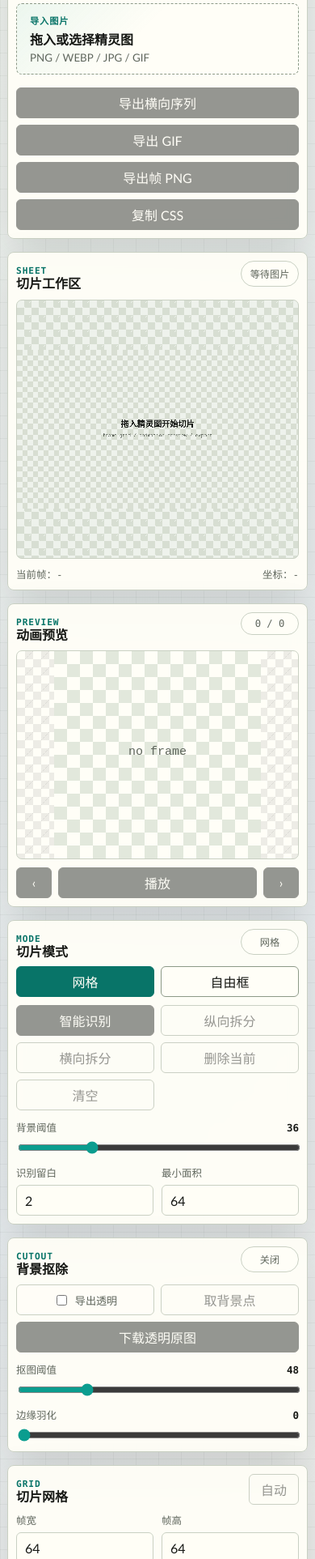
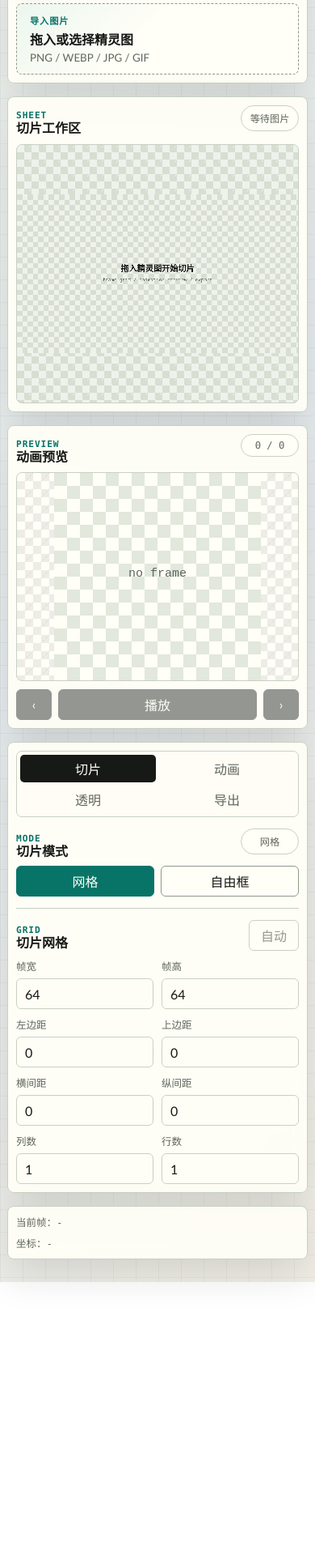
Before and after one commit to leecus/mirkwood-sprite-forge, a website: page index.html in a window 390 px wide. Shown: the part 75-2000 px from the top of the page at 81% size. After the commit the page ends 1658 px from the top, so only its background shows below. Drawn offline with Linux system fonts and the light colour scheme.

Commit message:
Refine editor layout and add favicon

```diff
--- a/app.js
+++ b/app.js
@@ -36,6 +36,10 @@ const els = {
   downloadCutoutBtn: $("#downloadCutoutBtn"),
   matteStatus: $("#matteStatus"),
   sliceModeStatus: $("#sliceModeStatus"),
+  gridSliceControls: $("#gridSliceControls"),
+  freeSliceControls: $("#freeSliceControls"),
+  tabButtons: document.querySelectorAll("[data-tab-target]"),
+  tabPanels: document.querySelectorAll(".tab-panel"),
   sensitivityValue: $("#sensitivityValue"),
   matteThresholdValue: $("#matteThresholdValue"),
   matteFeatherValue: $("#matteFeatherValue"),
@@ -202,6 +206,8 @@ function syncControls() {
   els.sliceModeStatus.textContent = state.sliceMode === "grid" ? "网格" : "自由框";
   els.sheetCanvas.classList.toggle("is-free-mode", state.sliceMode === "free");
   els.sheetCanvas.classList.toggle("is-sampling", state.sampleMatte);
+  els.gridSliceControls.classList.toggle("is-hidden", state.sliceMode !== "grid");
+  els.freeSliceControls.classList.toggle("is-hidden", state.sliceMode !== "free");
   document.querySelectorAll("#gridControls input").forEach((input) => {
     input.disabled = state.sliceMode !== "grid";
   });
@@ -1423,6 +1429,20 @@ function clearFreeFrames() {
   resetRange();
 }
 
+function showInspectorTab(tabId) {
+  els.tabButtons.forEach((button) => {
+    const isActive = button.dataset.tabTarget === tabId;
+    button.classList.toggle("is-active", isActive);
+    button.setAttribute("aria-selected", String(isActive));
+  });
+
+  els.tabPanels.forEach((panel) => {
+    const isActive = panel.id === tabId;
+    panel.classList.toggle("is-active", isActive);
+    panel.hidden = !isActive;
+  });
+}
+
 function bindEvents() {
   els.fileInput.addEventListener("change", (event) => {
     loadFile(event.target.files[0]);
@@ -1463,6 +1483,9 @@ function bindEvents() {
 
   els.gridModeBtn.addEventListener("click", () => setSliceMode("grid"));
   els.freeModeBtn.addEventListener("click", () => setSliceMode("free"));
+  els.tabButtons.forEach((button) => {
+    button.addEventListener("click", () => showInspectorTab(button.dataset.tabTarget));
+  });
   els.detectSpritesBtn.addEventListener("click", applyDetectedFrames);
   els.splitVerticalBtn.addEventListener("click", () => splitCurrentFrame("vertical"));
   els.splitHorizontalBtn.addEventListener("click", () => splitCurrentFrame("horizontal"));
--- a/index.html
+++ b/index.html
@@ -4,13 +4,14 @@
     <meta charset="utf-8" />
     <meta name="viewport" content="width=device-width, initial-scale=1" />
     <title>Mirkwood Sprite Forge</title>
+    <link rel="icon" href="favicon.svg" type="image/svg+xml" />
     <link rel="stylesheet" href="styles.css" />
   </head>
   <body>
     <div class="app-shell">
       <header class="topbar">
         <div class="brand">
-          <span class="brand-mark" aria-hidden="true"></span>
+          <img class="brand-mark" src="favicon.svg" alt="" aria-hidden="true" />
           <div>
             <h1>Mirkwood Sprite Forge</h1>
             <p>Sprite animation cutter</p>
@@ -23,13 +24,6 @@
           <strong id="fileLabel">拖入或选择精灵图</strong>
           <small id="imageMeta">PNG / WEBP / JPG / GIF</small>
         </label>
-
-        <div class="top-actions">
-          <button id="exportStripBtn" type="button" data-requires-image>导出横向序列</button>
-          <button id="exportGifBtn" type="button" data-requires-image>导出 GIF</button>
-          <button id="exportFramesBtn" type="button" data-requires-image>导出帧 PNG</button>
-          <button id="copyCssBtn" type="button" data-requires-image>复制 CSS</button>
-        </div>
       </header>
 
       <main class="workspace">
@@ -44,11 +38,6 @@
 
           <div class="canvas-shell" id="canvasShell">
             <canvas id="sheetCanvas" width="960" height="540"></canvas>
-          </div>
-
-          <div class="sheet-footer">
-            <div id="currentInfo">当前帧：-</div>
-            <div id="pointerInfo">坐标：-</div>
           </div>
         </section>
 
@@ -73,7 +62,23 @@
             </div>
           </section>
 
-          <section class="control-panel">
+          <section class="control-panel inspector-panel">
+            <div class="inspector-tabs" role="tablist" aria-label="工具面板">
+              <button class="tab-button is-active" type="button" role="tab" aria-selected="true" data-tab-target="sliceTab">
+                切片
+              </button>
+              <button class="tab-button" type="button" role="tab" aria-selected="false" data-tab-target="motionTab">
+                动画
+              </button>
+              <button class="tab-button" type="button" role="tab" aria-selected="false" data-tab-target="cutoutTab">
+                透明
+              </button>
+              <button class="tab-button" type="button" role="tab" aria-selected="false" data-tab-target="exportTab">
+                导出
+              </button>
+            </div>
+
+            <div class="tab-panel is-active" id="sliceTab" role="tabpanel">
               <div class="panel-head compact">
                 <div>
                   <span class="panel-kicker">Mode</span>
@@ -87,59 +92,8 @@
                 <button id="freeModeBtn" type="button" class="segment">自由框</button>
               </div>
 
-            <div class="free-actions">
-              <button id="detectSpritesBtn" type="button" data-requires-image>智能识别</button>
-              <button id="splitVerticalBtn" type="button" class="ghost" data-requires-image>纵向拆分</button>
-              <button id="splitHorizontalBtn" type="button" class="ghost" data-requires-image>横向拆分</button>
-              <button id="deleteFrameBtn" type="button" class="ghost" data-requires-image>删除当前</button>
-              <button id="clearFramesBtn" type="button" class="ghost" data-requires-image>清空</button>
-            </div>
-
-            <label class="range-control">
-              <span>背景阈值 <b id="sensitivityValue">36</b></span>
-              <input id="detectSensitivity" type="range" min="8" max="120" step="1" value="36" />
-            </label>
-
-            <div class="control-grid two compact-grid">
-              <label>
-                <span>识别留白</span>
-                <input id="detectPadding" type="number" min="0" max="64" step="1" value="2" />
-              </label>
-              <label>
-                <span>最小面积</span>
-                <input id="detectMinArea" type="number" min="4" step="1" value="64" />
-              </label>
-            </div>
-          </section>
-
-          <section class="control-panel">
-            <div class="panel-head compact">
-              <div>
-                <span class="panel-kicker">Cutout</span>
-                <h2>背景抠除</h2>
-              </div>
-              <div class="frame-badge" id="matteStatus">关闭</div>
-            </div>
-
-            <div class="cutout-actions">
-              <label class="toggle-row"><input id="removeBackground" type="checkbox" /> 导出透明</label>
-              <button id="sampleMatteBtn" type="button" class="ghost" data-requires-image>取背景点</button>
-              <button id="downloadCutoutBtn" type="button" data-requires-image>下载透明原图</button>
-            </div>
-
-            <label class="range-control">
-              <span>抠图阈值 <b id="matteThresholdValue">48</b></span>
-              <input id="matteThreshold" type="range" min="8" max="180" step="1" value="48" />
-            </label>
-
-            <label class="range-control">
-              <span>边缘羽化 <b id="matteFeatherValue">0</b></span>
-              <input id="matteFeather" type="range" min="0" max="3" step="1" value="0" />
-            </label>
-          </section>
-
-          <section class="control-panel">
-            <div class="panel-head compact">
+              <div class="slice-mode-panel" id="gridSliceControls">
+                <div class="panel-head compact inner-head">
                   <div>
                     <span class="panel-kicker">Grid</span>
                     <h2>切片网格</h2>
@@ -181,9 +135,36 @@
                     <input id="rows" type="number" min="1" step="1" value="1" />
                   </label>
                 </div>
-          </section>
+              </div>
 
-          <section class="control-panel">
+              <div class="slice-mode-panel is-hidden" id="freeSliceControls">
+                <div class="free-actions">
+                  <button id="detectSpritesBtn" type="button" data-requires-image>智能识别</button>
+                  <button id="splitVerticalBtn" type="button" class="ghost" data-requires-image>纵向拆分</button>
+                  <button id="splitHorizontalBtn" type="button" class="ghost" data-requires-image>横向拆分</button>
+                  <button id="deleteFrameBtn" type="button" class="ghost" data-requires-image>删除当前</button>
+                  <button id="clearFramesBtn" type="button" class="ghost" data-requires-image>清空</button>
+                </div>
+
+                <label class="range-control">
+                  <span>背景阈值 <b id="sensitivityValue">36</b></span>
+                  <input id="detectSensitivity" type="range" min="8" max="120" step="1" value="36" />
+                </label>
+
+                <div class="control-grid two compact-grid">
+                  <label>
+                    <span>识别留白</span>
+                    <input id="detectPadding" type="number" min="0" max="64" step="1" value="2" />
+                  </label>
+                  <label>
+                    <span>最小面积</span>
+                    <input id="detectMinArea" type="number" min="4" step="1" value="64" />
+                  </label>
+                </div>
+              </div>
+            </div>
+
+            <div class="tab-panel" id="motionTab" role="tabpanel" hidden>
               <div class="panel-head compact">
                 <div>
                   <span class="panel-kicker">Motion</span>
@@ -219,22 +200,62 @@
                 <label><input id="reverse" type="checkbox" /> 反向</label>
                 <label><input id="pingpong" type="checkbox" /> 往返</label>
               </div>
+            </div>
+
+            <div class="tab-panel" id="cutoutTab" role="tabpanel" hidden>
+              <div class="panel-head compact">
+                <div>
+                  <span class="panel-kicker">Cutout</span>
+                  <h2>背景抠除</h2>
+                </div>
+                <div class="frame-badge" id="matteStatus">关闭</div>
+              </div>
+
+              <div class="cutout-actions">
+                <label class="toggle-row"><input id="removeBackground" type="checkbox" /> 导出透明</label>
+                <button id="sampleMatteBtn" type="button" class="ghost" data-requires-image>取背景点</button>
+                <button id="downloadCutoutBtn" type="button" data-requires-image>下载透明原图</button>
+              </div>
+
+              <label class="range-control">
+                <span>抠图阈值 <b id="matteThresholdValue">48</b></span>
+                <input id="matteThreshold" type="range" min="8" max="180" step="1" value="48" />
+              </label>
+
+              <label class="range-control">
+                <span>边缘羽化 <b id="matteFeatherValue">0</b></span>
+                <input id="matteFeather" type="range" min="0" max="3" step="1" value="0" />
+              </label>
+            </div>
+
+            <div class="tab-panel" id="exportTab" role="tabpanel" hidden>
+              <div class="panel-head compact">
+                <div>
+                  <span class="panel-kicker">Export</span>
+                  <h2>导出资源</h2>
+                </div>
+              </div>
+
+              <div class="export-actions">
+                <button id="exportStripBtn" type="button" data-requires-image>导出横向序列</button>
+                <button id="exportGifBtn" type="button" data-requires-image>导出 GIF</button>
+                <button id="exportFramesBtn" type="button" data-requires-image>导出帧 PNG</button>
+                <button id="downloadFrameBtn" type="button" class="ghost" data-requires-image>下载当前帧</button>
+                <button id="downloadJsonBtn" type="button" class="ghost" data-requires-image>下载 JSON</button>
+                <button id="copyCssBtn" type="button" class="ghost" data-requires-image>复制 CSS</button>
+              </div>
+
+              <textarea id="cssOutput" readonly spellcheck="false"></textarea>
+            </div>
           </section>
         </aside>
       </main>
 
-      <section class="output-panel" aria-label="导出代码">
-        <div class="panel-head compact">
-          <div>
-            <span class="panel-kicker">Export</span>
-            <h2>CSS 动画片段</h2>
+      <section class="timeline-panel" aria-label="帧状态">
+        <div class="timeline-readout">
+          <div id="currentInfo">当前帧：-</div>
+          <div id="pointerInfo">坐标：-</div>
         </div>
-          <div class="output-actions">
-            <button id="downloadJsonBtn" type="button" class="ghost" data-requires-image>下载 JSON</button>
-            <button id="downloadFrameBtn" type="button" class="ghost" data-requires-image>下载当前帧</button>
-          </div>
-        </div>
-        <textarea id="cssOutput" readonly spellcheck="false"></textarea>
       </section>
     </div>
 
--- a/styles.css
+++ b/styles.css
@@ -85,7 +85,8 @@ button.ghost:hover:not(:disabled) {
 .sheet-panel,
 .preview-panel,
 .control-panel,
-.output-panel {
+.output-panel,
+.timeline-panel {
   border: 1px solid var(--line);
   border-radius: 8px;
   background: var(--panel);
@@ -95,7 +96,7 @@ button.ghost:hover:not(:disabled) {
 
 .topbar {
   display: grid;
-  grid-template-columns: minmax(220px, 0.75fr) minmax(280px, 1fr) auto;
+  grid-template-columns: minmax(220px, 0.68fr) minmax(320px, 1fr);
   gap: 16px;
   align-items: stretch;
   padding: 14px;
@@ -112,14 +113,9 @@ button.ghost:hover:not(:disabled) {
   width: 44px;
   height: 44px;
   flex: 0 0 auto;
-  border: 2px solid var(--ink);
-  border-radius: 5px;
-  background:
-    linear-gradient(90deg, var(--hot) 50%, transparent 50%) 0 0 / 50% 50%,
-    linear-gradient(90deg, transparent 50%, var(--accent) 50%) 0 0 / 50% 50%,
-    linear-gradient(var(--gold) 50%, transparent 50%) 0 0 / 50% 50%,
-    var(--paper-strong);
-  box-shadow: inset 0 0 0 5px rgba(23, 25, 22, 0.08);
+  display: block;
+  border-radius: 9px;
+  box-shadow: 0 8px 18px rgba(23, 25, 22, 0.16);
 }
 
 h1,
@@ -196,25 +192,19 @@ h2 {
   color: var(--muted);
 }
 
-.top-actions {
-  display: flex;
-  flex-wrap: wrap;
-  gap: 8px;
-  align-content: center;
-  justify-content: flex-end;
-}
-
 .workspace {
   display: grid;
-  grid-template-columns: minmax(0, 1fr) minmax(330px, 390px);
+  grid-template-columns: minmax(0, 1fr) minmax(350px, 420px);
   gap: 16px;
+  align-items: start;
   margin-top: 16px;
 }
 
 .sheet-panel,
 .preview-panel,
 .control-panel,
-.output-panel {
+.output-panel,
+.timeline-panel {
   padding: 14px;
 }
 
@@ -247,7 +237,7 @@ h2 {
 .canvas-shell {
   position: relative;
   display: grid;
-  min-height: 520px;
+  min-height: clamp(520px, calc(100vh - 252px), 760px);
   overflow: auto;
   place-items: center;
   border: 1px solid var(--line);
@@ -292,11 +282,13 @@ h2 {
   display: grid;
   gap: 16px;
   align-content: start;
+  position: sticky;
+  top: 16px;
 }
 
 .preview-shell {
   display: grid;
-  min-height: 250px;
+  min-height: 220px;
   overflow: auto;
   place-items: center;
   border: 1px solid var(--line);
@@ -329,6 +321,59 @@ h2 {
   padding: 0 10px;
 }
 
+.inspector-panel {
+  display: grid;
+  gap: 14px;
+}
+
+.inspector-tabs {
+  display: grid;
+  grid-template-columns: repeat(4, minmax(0, 1fr));
+  gap: 4px;
+  border: 1px solid var(--line);
+  border-radius: 7px;
+  padding: 4px;
+  background: rgba(255, 254, 247, 0.7);
+}
+
+.tab-button {
+  min-height: 34px;
+  border: 0;
+  border-radius: 5px;
+  padding: 0 8px;
+  color: var(--muted);
+  background: transparent;
+}
+
+.tab-button:hover:not(:disabled) {
+  background: rgba(11, 157, 143, 0.1);
+  transform: none;
+}
+
+.tab-button.is-active {
+  color: var(--paper-strong);
+  background: var(--ink);
+}
+
+.tab-panel {
+  min-width: 0;
+}
+
+.tab-panel[hidden],
+.is-hidden {
+  display: none;
+}
+
+.slice-mode-panel {
+  margin-top: 14px;
+  border-top: 1px solid var(--line);
+  padding-top: 14px;
+}
+
+.inner-head {
+  align-items: center;
+}
+
 .mode-switch {
   display: grid;
   grid-template-columns: repeat(2, minmax(0, 1fr));
@@ -349,13 +394,16 @@ h2 {
 
 .free-actions {
   display: grid;
-  grid-template-columns: 1fr 1fr 1fr;
+  grid-template-columns: repeat(2, minmax(0, 1fr));
   gap: 8px;
-  margin-top: 10px;
 }
 
 .free-actions button {
   padding: 0 10px;
+}
+
+.free-actions button:first-child {
+  grid-column: 1 / -1;
 }
 
 .cutout-actions {
@@ -454,7 +502,7 @@ input[type="range"] {
 
 .toggles {
   display: grid;
-  grid-template-columns: repeat(4, minmax(0, 1fr));
+  grid-template-columns: repeat(2, minmax(0, 1fr));
   gap: 8px;
   margin-top: 12px;
 }
@@ -474,25 +522,40 @@ input[type="range"] {
   white-space: nowrap;
 }
 
-.output-panel {
-  margin-top: 16px;
+.export-actions {
+  display: grid;
+  grid-template-columns: repeat(2, minmax(0, 1fr));
+  gap: 8px;
+  margin-bottom: 12px;
 }
 
-.output-actions {
-  display: flex;
-  flex-wrap: wrap;
-  gap: 8px;
-  justify-content: flex-end;
+.export-actions button {
+  padding: 0 10px;
 }
 
 textarea {
-  min-height: 170px;
+  min-height: 250px;
   padding: 12px;
   resize: vertical;
   color: #21312d;
   font-family: ui-monospace, "SFMono-Regular", Menlo, Consolas, monospace;
   font-size: 0.82rem;
   line-height: 1.55;
+}
+
+.timeline-panel {
+  display: block;
+  margin-top: 16px;
+}
+
+.timeline-readout {
+  display: flex;
+  flex-wrap: wrap;
+  gap: 10px 20px;
+  justify-content: space-between;
+  color: var(--muted);
+  font-family: ui-monospace, "SFMono-Regular", Menlo, Consolas, monospace;
+  font-size: 0.78rem;
 }
 
 .toast {
@@ -528,12 +591,8 @@ textarea {
     grid-template-columns: 1fr;
   }
 
-  .top-actions {
-    justify-content: stretch;
-  }
-
-  .top-actions button {
-    flex: 1 1 180px;
+  .inspector {
+    position: static;
   }
 
   .canvas-shell {
@@ -551,7 +610,8 @@ textarea {
   .sheet-panel,
   .preview-panel,
   .control-panel,
-  .output-panel {
+  .output-panel,
+  .timeline-panel {
     padding: 10px;
   }
 
@@ -567,7 +627,8 @@ textarea {
   .control-grid.two,
   .toggles,
   .free-actions,
-  .cutout-actions {
+  .cutout-actions,
+  .export-actions {
     grid-template-columns: repeat(2, minmax(0, 1fr));
   }
 
@@ -579,12 +640,12 @@ textarea {
     align-items: flex-start;
   }
 
-  .output-actions {
-    width: 100%;
-    justify-content: stretch;
+  .inspector-tabs {
+    grid-template-columns: repeat(2, minmax(0, 1fr));
   }
 
-  .output-actions button {
-    flex: 1 1 140px;
+  .timeline-readout {
+    display: grid;
+    gap: 8px;
   }
 }
```
Also changed, not shown: favicon.svg (added). Lines whose indentation alone changed are shown as unchanged.
